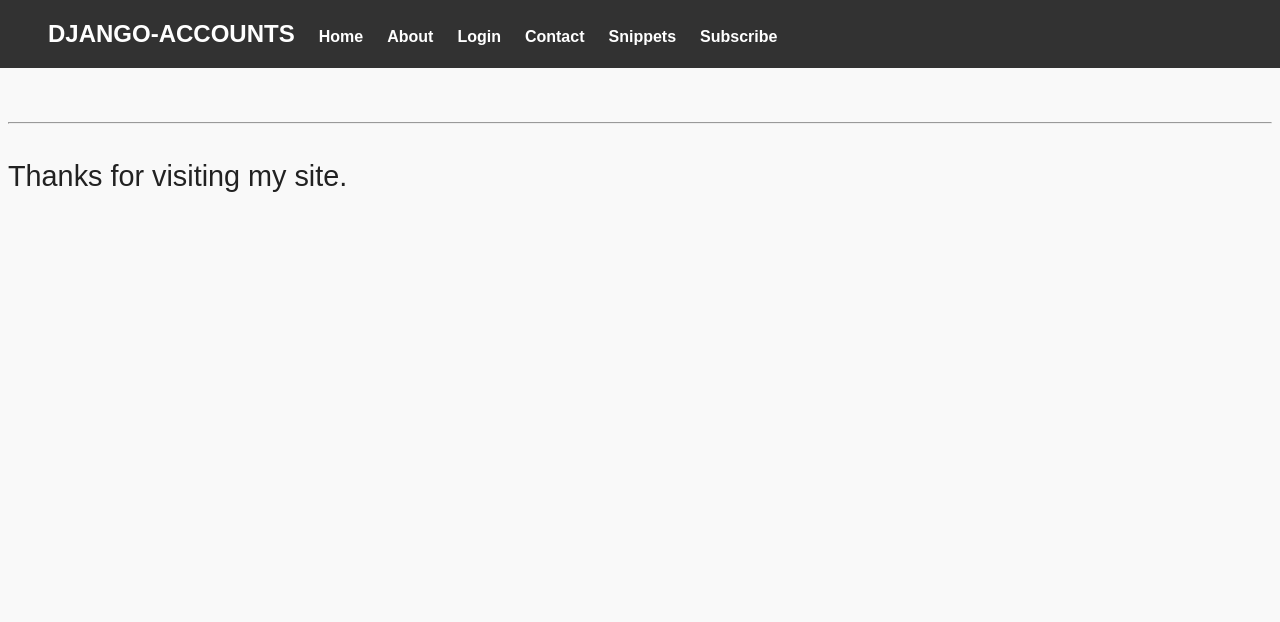
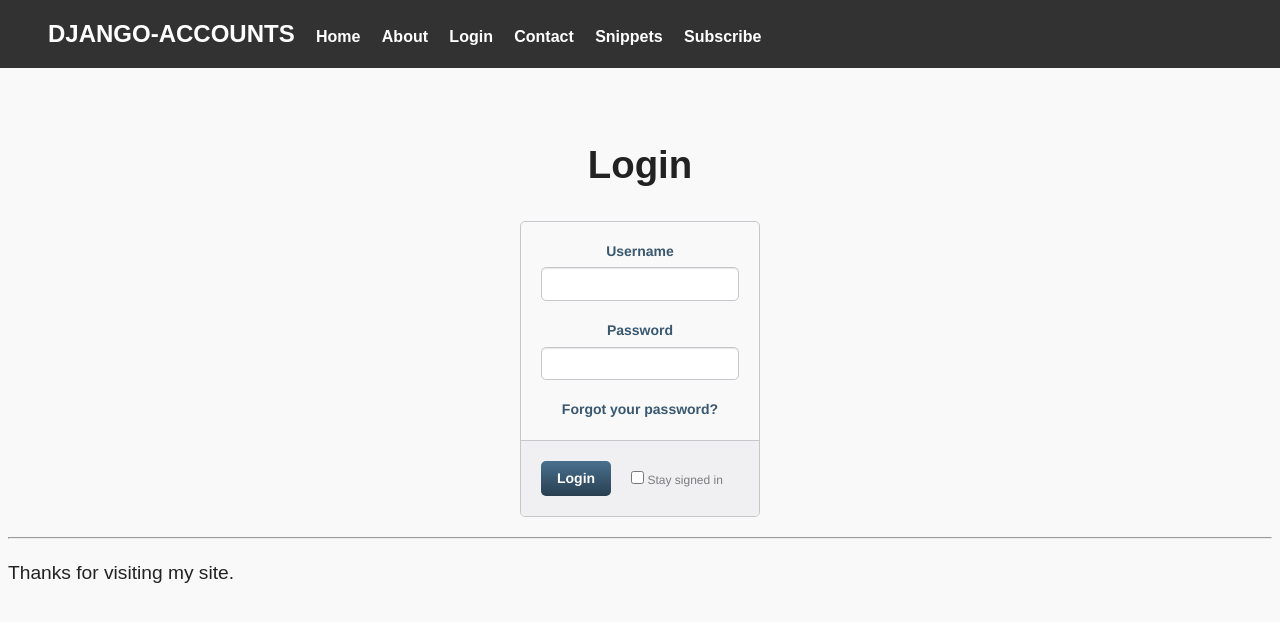
Before and after one commit to kmvinoth/djtest, a Django app: template accounts/templates/accounts/login.html in a window 1280 px wide. Shown: the top 622 px of the page. Run offline with Django 3.2, Linux system fonts and the light colour scheme; the template is opened without the code that fills it, so the values that code supplies are empty.

Commit message:
Add Home and Login html and css

```diff
--- a/accounts/static/accounts/style.css
+++ b/accounts/static/accounts/style.css
@@ -1,8 +1,3 @@
-body {
-    background-color: #f9f9f9;
-    padding-top: 100px;
-}
-
 header {
     position: fixed;
     background-color: rgba(0, 0, 0, 0.8);
@@ -19,10 +14,6 @@ header ul.menu {
 header ul.menu li.logo a{
     text-transform: uppercase;
     font-size: 1.5rem;
-}
-
-a {
-    background-color: transparent;
 }
 
 header ul.menu li {
@@ -43,14 +34,105 @@ header a {
     color: #fff;
 }
 
-h1 {
+main h1 {
     text-align: center;
 }
 
 body {
-    font-size: 1.8em;
+    background-color: #f9f9f9;
+    padding-top: 100px;
+}
+
+body {
+    font-size: 1.2em;
     line-height: 1.6;
     font-weight: 400;
     font-family: sans-serif;
     color: #222;
 }
+
+*,
+*:before,
+*:after {
+    box-sizing: border-box;
+}
+
+div.form
+{
+    display: block;
+    text-align: center;
+}
+
+form {
+    border: 1px solid #c6c7cc;
+    border-radius: 5px;
+    font: 14px/1.4 "Helvetica Neue", Helvetica, Arial, sans-serif;
+    overflow: hidden;
+    width: 240px;
+    margin-left: auto;
+    margin-right: auto;
+    text-align: center;
+    display: inline-block;
+}
+
+fieldset {
+    border: 0;
+    margin: 0;
+    padding: 0;
+}
+
+input {
+    border-radius: 5px;
+    font: 14px/1.4 "Helvetica Neue", Helvetica, Arial, sans-serif;
+    margin: 0;
+}
+
+.account-info {
+    padding: 20px 20px 0 20px;
+}
+
+.account-info label {
+    color: #395870;
+    display: block;
+    font-weight: bold;
+    margin-bottom: 20px;
+}
+
+.account-info a {
+    text-decoration: none;
+    color: #395870;
+    display: block;
+    font-weight: bold;
+    margin-bottom: 20px;
+}
+
+.account-info input {
+    background: #fff;
+    border: 1px solid #c6c7cc;
+    box-shadow: inset 0 1px 1px rgba(0, 0, 0, .1);
+    color: #636466;
+    padding: 6px;
+    margin-top: 6px;
+    width: 100%;
+}
+
+.account-action {
+    background: #f0f0f2;
+    border-top: 1px solid #c6c7cc;
+    padding: 20px;
+}
+.account-action .btn {
+    background: linear-gradient(#49708f, #293f50);
+    border: 0;
+    color: #fff;
+    cursor: pointer;
+    font-weight: bold;
+    float: left;
+    padding: 8px 16px;
+}
+.account-action label {
+    color: #7c7c80;
+    font-size: 12px;
+    float: left;
+    margin: 10px 0 0 20px;
+}
--- a/accounts/templates/accounts/login.html
+++ b/accounts/templates/accounts/login.html
@@ -2,8 +2,9 @@
 
 {% block title %} Login {% endblock %}
 
-{% block content %}
+{% block main %}
 
+    <main>
         {# Display error messages in color #}
         <style>
             li {color:red;}
@@ -12,24 +13,31 @@ li {color:red;}
         <h1>Login</h1>
 
         {# Login form #}
+        <div class="form">
             <form method="post" action="{% url 'auth_login' %}">
                 {% csrf_token %}
-<table>
-<tr>
-    <td>{{ form.username.label_tag }}</td>
-    <td>{{ form.username }}</td>
-</tr>
-<tr>
-    <td>{{ form.password.label_tag }}</td>
-    <td>{{ form.password }}</td>
-</tr>
-</table>
-
-<input type="submit" value="login" />
+                <fieldset class="account-info">
+                    <label>
+                        Username
+                        <input type="text" name="username">
+                    </label>
+                    <label>
+                        Password
+                        <input type="password" name="password">
+                    </label>
+                    <label>
+                        <a href={% url 'password_reset' %}> Forgot your password?</a>
+                    </label>
+                </fieldset>
+                <fieldset class="account-action">
+                    <input class="btn" type="submit" name="submit" value="Login">
                     <input type="hidden" name="next" value="{{ next }}" />
+                    <label>
+                        <input type="checkbox" name="remember"> Stay signed in
+                    </label>
+                </fieldset>
             </form>
-
-<p><a href={% url 'password_reset' %}> Forgot your password?</a></p>
+        </div>
 
         {# Display form (field and non field) error messages #}
         {#  ref: https://djangosnippets.org/snippets/2769/ #}
@@ -44,4 +52,5 @@ li {color:red;}
             {{form.non_field_errors}}  {# The error message comes from AuthenticationForm(django.contrib.auth.forms) #}
         {% endif %}
 
+    </main>
 {% endblock %}
--- a/accounts/templates/base.html
+++ b/accounts/templates/base.html
@@ -36,11 +36,7 @@
 
 <!-- Main section starts here -->
 {% block main %}
-    <main>
 
-
-
-    </main>
 {% endblock %}
 <!-- Main section ends here -->
 
```
Also changed, not shown: accounts/templates/accounts/home.html (+16 -1 lines). Lines whose indentation alone changed are shown as unchanged.
